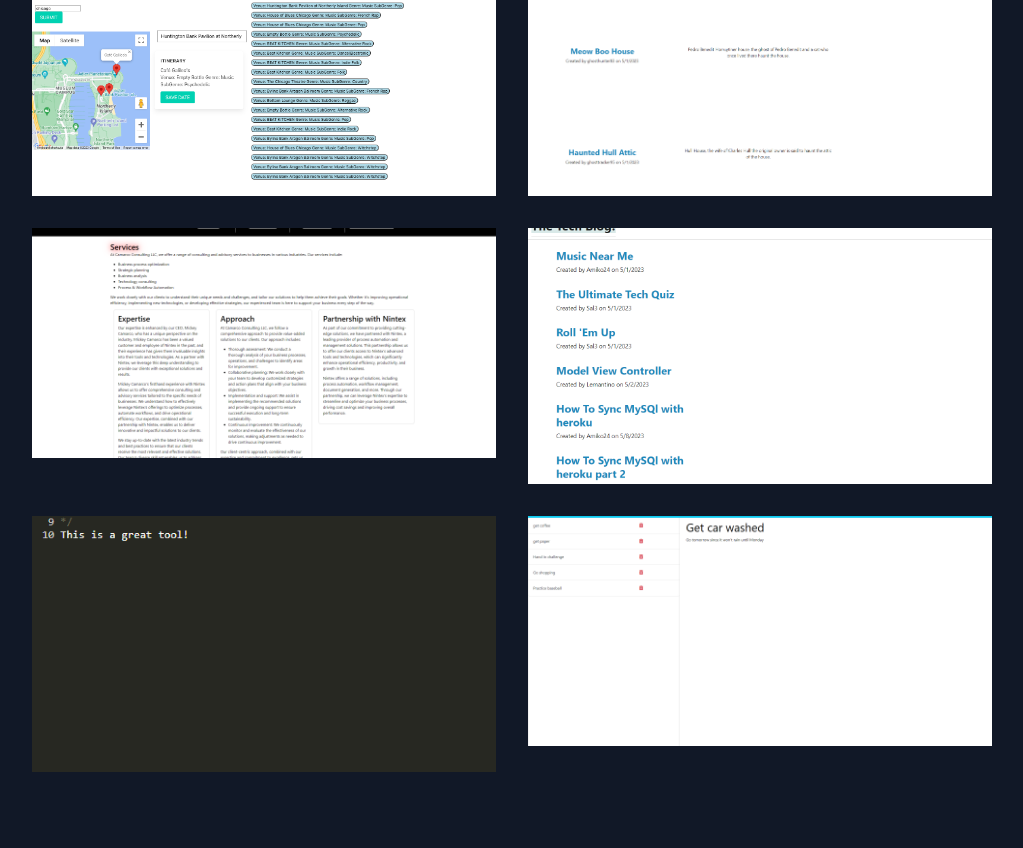
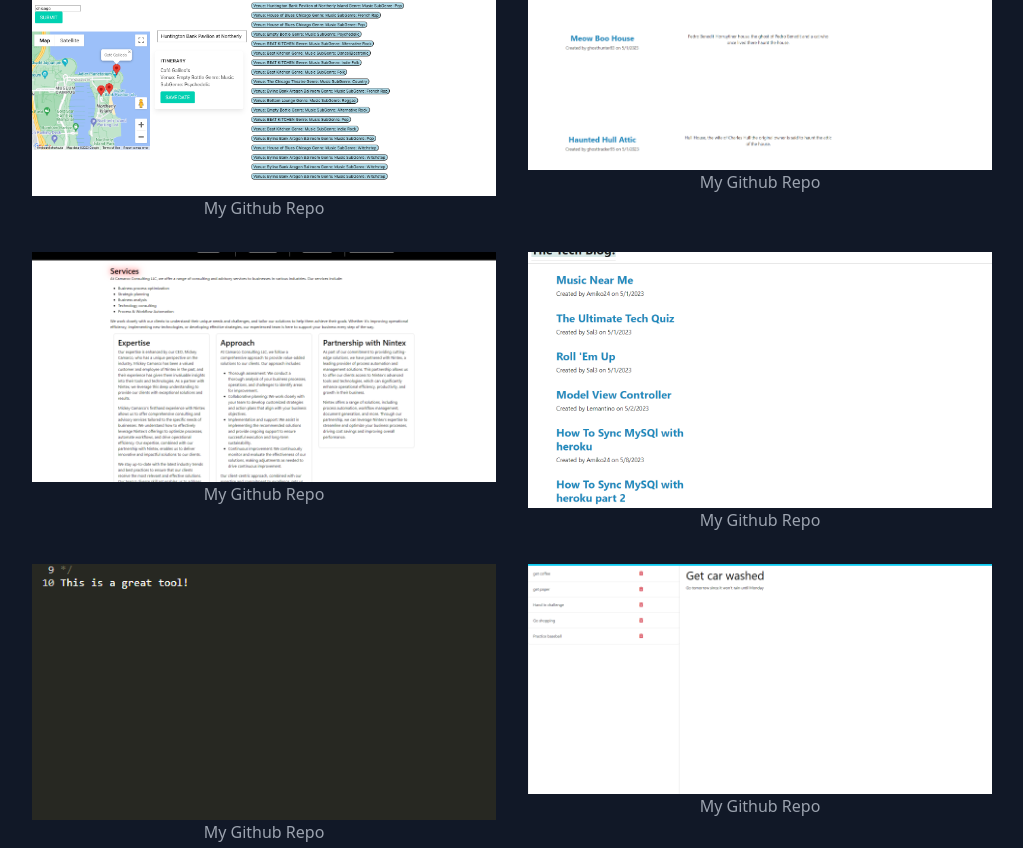
Before and after one commit to tgold1/My-Portfolio---Tim-Gold, a React (Create React App) app in the folder my-portfolio/: page / in a window 1280 px wide. Shown: the part 1112-1960 px from the top of the page, without its empty margins (128-1151 px from the left). Built offline with nearby package versions, Linux system fonts and the light colour scheme.

Commit message:
added github profile links on projects in data.js and added repolink to projects.js

```diff
--- a/my-portfolio/src/components/Projects.js
+++ b/my-portfolio/src/components/Projects.js
@@ -39,7 +39,9 @@ export default function Projects() {
                     <p className="leading-relaxed">{project.description}</p>
                   </div>
                 </div>
+                <a href ={project.repolink}>My Github Repo</a>
               </a>
+
             ))}
           </div>
         </div>
--- a/my-portfolio/src/data.js
+++ b/my-portfolio/src/data.js
@@ -6,14 +6,16 @@ export const projects = [
       "A front end group collaboration project with API, HTML, CSS, Javascript, and Bulma tools and languages.",
     image: "./DatePlanner.png",
     link: "https://tgold1.github.io/date_planner/",
+    repolink: "https://github.com/tgold1/date_planner",
   },
   {
     title: "The Ghost Tracker",
     subtitle: "MERN stack",
     description:
-      "A MERN full stack application with front and back end technologies and the use of handlebars, express, and MYSQL",
+      "A MERN full stack application with front and back end technologies handlebars, express, and MYSQL",
     image: "./Ghosttracker.png",
     link: "https://quiet-wave-19391.herokuapp.com/",
+    repolink: "https://github.com/tgold1/ghost-tracker-blog",
   },
   {
     title: "CamarcoConsulting",
@@ -22,6 +24,7 @@ export const projects = [
       "A full stack application with front and back end functionality with the additional technologies of MongoDB and Insomnia",
     image: "./Camarco.png",
     link: "https://sleepy-cliffs-60033.herokuapp.com/" ,
+    repolink: "https://github.com/tgold1/CamarcoConsulting",
   },
   {
     title: "The Tech Blog",
@@ -30,6 +33,7 @@ export const projects = [
       "This is a full stack application that takes the request from the front end into a response in the back end and appear with a response in the front end using MVC",
     image: "./Techblog.png",
     link: "https://stormy-hollows-61177.herokuapp.com/",
+    repolink: "https://github.com/tgold1/Tech-blog-app",
   },
   {
     title: "JATE Text Editor",
@@ -38,6 +42,7 @@ export const projects = [
       "A progressive web application that is full functional while online but also retains the same properties of the application if offline or internet connection is lost.",
     image: "./Jate.png",
     link: "https://lit-cliffs-63394.herokuapp.com/",
+    repolink: "https://github.com/tgold1/text-editor-pwa-app",
   },
   {
     title: "The Note Taker",
@@ -46,6 +51,7 @@ export const projects = [
       "An express web application with helper utility functions and implementation of a back end server to handle incoming requests.",
     image: "./Notetaker.png",
     link: "https://protected-dusk-26151.herokuapp.com/",
+    repolink: "https://github.com/tgold1/Note-taker-app",
   },
 ];
 
```
